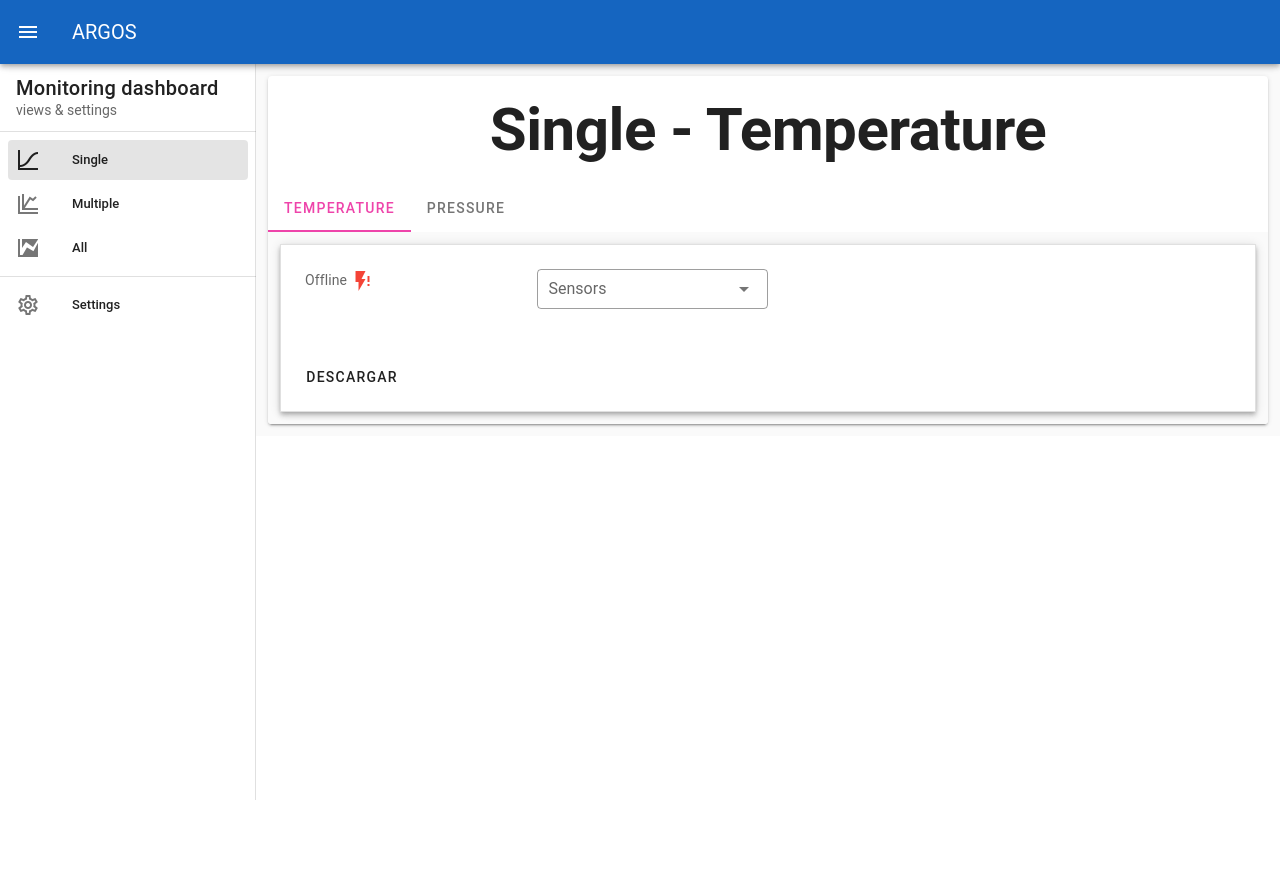
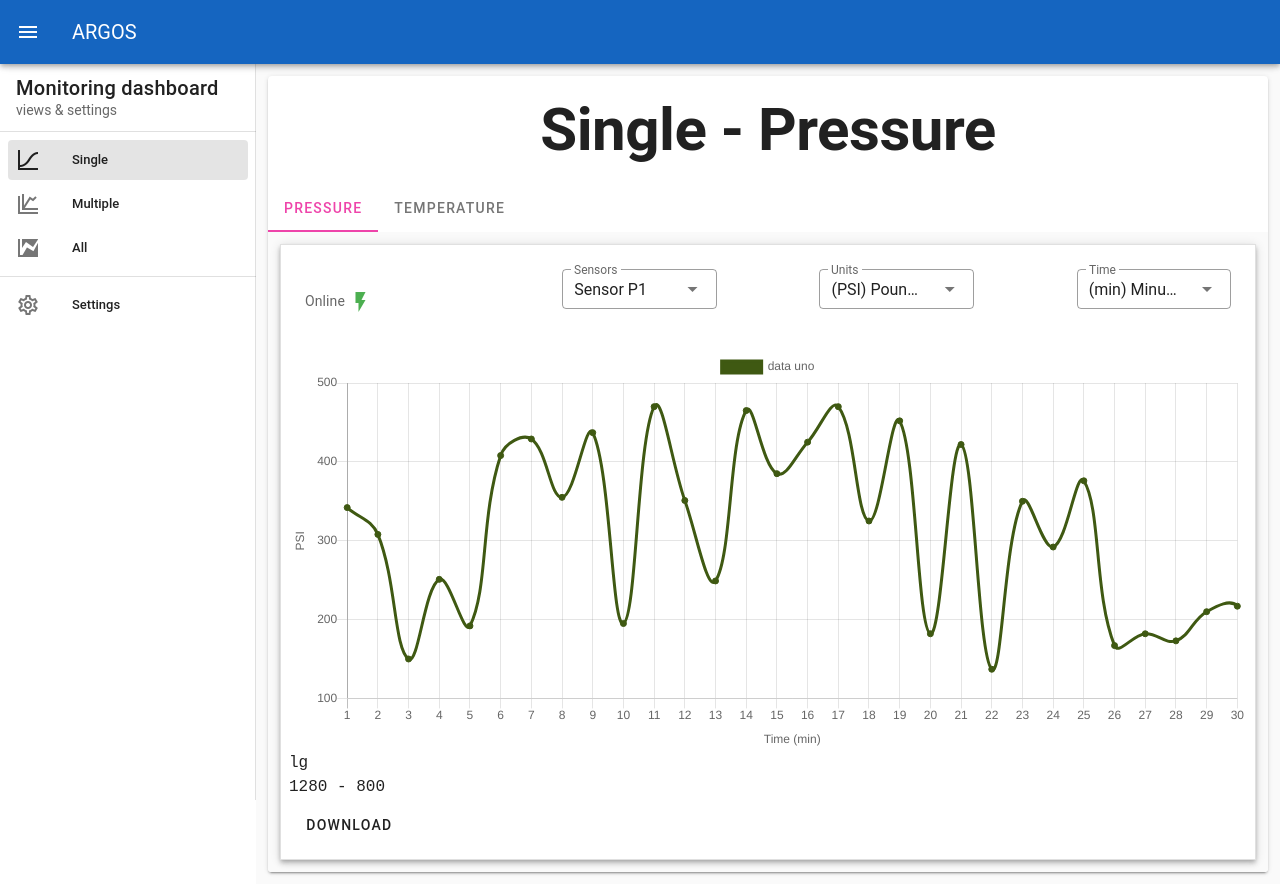
Before and after one commit to franciscocamposchimal/arido-chart, a Vue app: page /single in a window 1280 px wide. Before the commit the page ends 800 px from the top, so only its background shows below. Built offline with nearby package versions, Linux system fonts and the light colour scheme; a small style sheet from the web is missing.

Commit message:
feat(chartjs): view single charet

```diff
--- a/src/graphics/LineChart.js
+++ b/src/graphics/LineChart.js
@@ -1,14 +1,31 @@
 /* eslint-disable */
 import { Line, mixins } from 'vue-chartjs';
 const { reactiveProp } = mixins;
-
+let canvasWidth = 0;
+let canvasHeight = 0;
 export default {
 	extends: Line,
 	mixins: [ reactiveProp ],
-	props: [ 'options' ],
+	props: [ 'chartData', 'options' ],
+	watch: {
+		options: {
+			handler(newOption, oldOption) {
+				this.$data._chart.destroy();
+				this.renderChart(this.chartData, newOption);
+
+				if (this.$refs.canvas.width > 0) {
+					canvasWidth = this.$refs.canvas.width;
+				}
+				if (this.$refs.canvas.height > 0) {
+					canvasHeight = this.$refs.canvas.height;
+				}
+				this.$refs.canvas.style.cssText = `display: block; width: ${canvasWidth}px; height: ${canvasHeight}px;`;
+				// console.log(this.$refs.canvas.style.cssText);
+			},
+			deep: true
+		}
+	},
 	mounted() {
-		// this.chartData is created in the mixin.
-		// If you want to pass options please create a local options object
 		this.renderChart(this.chartData, this.options);
 	}
 };
--- a/src/views/Single.vue
+++ b/src/views/Single.vue
@@ -14,13 +14,16 @@
               <v-col cols="12">
                 <v-card class="pa-2" outlined tile elevation="4">
                   <v-card-text>
-                    <v-row no-gutters>
-                      <v-col cols="3">
-                        {{ itemToGraph.status.title }}
-                        <v-icon :color="itemToGraph.status.color">{{ itemToGraph.status.icon }}</v-icon>
+                    <v-row no-gutters justify="space-between" align="center">
+                      <v-col cols="2">
+                        {{ itemsToGraph[tab].status.title }}
+                        <v-icon
+                          :color="itemsToGraph[tab].status.color"
+                        >{{ itemsToGraph[tab].status.icon }}</v-icon>
                       </v-col>
-                      <v-col cols="3">
+                      <v-col cols="2">
                         <v-select
+                          v-model="itemsToGraph[tab]"
                           :items="item"
                           label="Sensors"
                           dense
@@ -31,10 +34,45 @@
                           @change="itemSelected"
                         ></v-select>
                       </v-col>
+                      <v-col cols="2">
+                        <v-select
+                          v-model="unitToGraph[tab]"
+                          :items="unitsToSelect[tab]"
+                          label="Units"
+                          dense
+                          outlined
+                          item-text="name"
+                          item-value="tag"
+                          return-object
+                          @change="unitSelected"
+                        ></v-select>
+                      </v-col>
+                      <v-col cols="2">
+                        <v-select
+                          v-model="unitsTimeToGraph[tab]"
+                          :items="unitsTimeToSelect"
+                          label="Time"
+                          dense
+                          outlined
+                          item-text="name"
+                          item-value="tag"
+                          return-object
+                          @change="timeSelected"
+                        ></v-select>
+                      </v-col>
                     </v-row>
                   </v-card-text>
+
+                  <line-chart
+                    :ref="`tabSelectted`"
+                    :chart-data="itemsToGraph[tab].data"
+                    :options="optionsChart"
+                  ></line-chart>
+
+                  <pre>{{ $vuetify.breakpoint.name }}</pre>
+                  <pre>{{ $vuetify.breakpoint.width }} - {{ $vuetify.breakpoint.height }}</pre>
                   <v-card-actions>
-                    <v-btn text>Descargar</v-btn>
+                    <v-btn text>Download</v-btn>
                   </v-card-actions>
                 </v-card>
               </v-col>
@@ -46,20 +84,138 @@
   </v-container>
 </template>
 <script>
+import LineChart from "@/graphics/LineChart.js";
+// :width="300" :height="300"
 export default {
   name: "Single",
+  components: {
+    LineChart
+  },
   data() {
     return {
-      tab: null,
-      items: ["Temperature", "Pressure"],
-      itemToGraph: {
-        status: {
-          title: "Offline",
-          icon: "mdi-flash-alert",
-          color: "red"
+      tab: 0,
+      unit: "",
+      time: "",
+      styleChart: {
+        width: "100%",
+        height: "100%"
+      },
+      items: ["Pressure", "Temperature"],
+      itemsToGraph: [
+        {
+          id: 0,
+          name: "",
+          status: {
+            title: "Online",
+            icon: "mdi-flash",
+            color: "green"
+          },
+          data: this.fillData(1, 5000000)
+        },
+        {
+          id: 0,
+          name: "",
+          status: {
+            title: "Online",
+            icon: "mdi-flash",
+            color: "green"
+          },
+          data: this.fillData(1, 1000000)
         }
-      },
+      ],
+      unitsTimeToGraph: [
+        {
+          tag: "min",
+          name: "(min) Minutes"
+        },
+        {
+          tag: "min",
+          name: "(min) Minutes"
+        }
+      ],
+      unitsTimeToSelect: [
+        {
+          tag: "min",
+          name: "(min) Minutes"
+        },
+        {
+          tag: "seg",
+          name: "(s) Seconds"
+        },
+        {
+          tag: "hr",
+          name: "(hr) Hours"
+        }
+      ],
+      unitToGraph: [
+        {
+          tag: "PSI",
+          name: "(PSI) Pounds per square inch"
+        },
+        {
+          tag: "ºC",
+          name: "(ºC) Celsius"
+        }
+      ],
+      unitsToSelect: [
+        [
+          {
+            tag: "PSI",
+            name: "(PSI) Pounds per square inch"
+          },
+          {
+            tag: "PA",
+            name: "(PA) Pascal"
+          },
+          {
+            tag: "MPa",
+            name: "(MPa) Megapascal"
+          }
+        ],
+        [
+          {
+            tag: "ºC",
+            name: "(ºC) Celsius"
+          },
+          {
+            tag: "ºF",
+            name: "(ºF) Fahrenheit"
+          }
+        ]
+      ],
       tabsSelect: [
+        [
+          {
+            id: 1,
+            name: "Sensor P1",
+            status: {
+              title: "Online",
+              icon: "mdi-flash",
+              color: "green"
+            },
+            data: this.fillData(1, 5000000)
+          },
+          {
+            id: 2,
+            name: "Sensor P2",
+            status: {
+              title: "Online",
+              icon: "mdi-flash",
+              color: "green"
+            },
+            data: this.fillData(1, 5000000)
+          },
+          {
+            id: 3,
+            name: "Sensor P3",
+            status: {
+              title: "Offline",
+              icon: "mdi-flash-alert",
+              color: "red"
+            },
+            data: this.fillData(1, 5000000)
+          }
+        ],
         [
           {
             id: 1,
@@ -68,7 +224,8 @@ export default {
               title: "Offline",
               icon: "mdi-flash-alert",
               color: "red"
-            }
+            },
+            data: this.fillData(1, 5000000)
           },
           {
             id: 2,
@@ -77,7 +234,8 @@ export default {
               title: "Online",
               icon: "mdi-flash",
               color: "green"
-            }
+            },
+            data: this.fillData(1, 5000000)
           },
           {
             id: 3,
@@ -86,56 +244,119 @@ export default {
               title: "Offline",
               icon: "mdi-flash-alert",
               color: "red"
-            }
-          }
-        ],
-        [
-          {
-            id: 1,
-            name: "Sensor P1",
-            status: {
-              title: "Offline",
-              icon: "mdi-flash-alert",
-              color: "red"
-            }
-          },
-          {
-            id: 2,
-            name: "Sensor P2",
-            status: {
-              title: "Online",
-              icon: "mdi-flash",
-              color: "green"
-            }
-          },
-          {
-            id: 3,
-            name: "Sensor P3",
-            status: {
-              title: "Offline",
-              icon: "mdi-flash-alert",
-              color: "red"
-            }
+            },
+            data: this.fillData(1, 5000000)
           }
         ]
       ]
     };
   },
+  computed: {
+    optionsChart() {
+      return {
+        responsive: true,
+        maintainAspectRatio: false,
+        scales: {
+          xAxes: [
+            {
+              display: true,
+              scaleLabel: {
+                display: true,
+                labelString: `Time (${this.time})`
+              },
+              ticks: {
+                min: 0,
+                max: 30,
+                stepSize: 1
+              }
+            }
+          ],
+          yAxes: [
+            {
+              display: true,
+              scaleLabel: {
+                display: true,
+                labelString: this.unit
+              },
+              ticks: {
+                min: 100,
+                max: 500,
+                stepSize: 100
+              }
+            }
+          ]
+        }
+      };
+    }
+  },
   methods: {
     itemSelected({ status }) {
       // console.log(status);
-      this.itemToGraph.status = { ...status };
+      this.itemsToGraph[this.tab].status = { ...status };
+    },
+    unitSelected(unit) {
+      this.unit = unit.tag;
+      // console.log(this.optionsChart);
+    },
+    timeSelected(time) {
+      this.time = time.tag;
+      // console.log(this.optionsChart);
+    },
+    fillData(hours, colorMax) {
+      const hexColor = this.getRandomHexColor(colorMax);
+      return {
+        labels: this.timeToLabel(hours),
+        datasets: [
+          {
+            label: "data uno",
+            backgroundColor: hexColor,
+            borderColor: hexColor,
+            fill: false,
+            data: this.getRandomInt(hours, 100, 500)
+          }
+        ]
+      };
+    },
+    getRandomInt(hours, min, max) {
+      const toMinutes = Math.floor(hours * 60);
+      const timeList = Array.from(Array(toMinutes), () =>
+        Math.floor(Math.random() * (max - min) + min)
+      );
+      // console.log(timeList);
+      return timeList;
+    },
+    timeToLabel(hours) {
+      const toMinutes = Math.floor(hours * 60);
+      // const toSeconds = Math.floor(hours * 60 * 60);
+      const minutesList = Array.from(Array(toMinutes), (x, index) => index + 1);
+      // console.log(minutesList);
+      return minutesList;
+    },
+    getRandomHexColor(colorMax) {
+      // 1000000
+      let n = (Math.random() * 0xfffff * colorMax).toString(16);
+      return `#${n.slice(0, 6)}`;
     }
   },
   watch: {
-    tab() {
-      // console.log(tabSelect);
-      this.itemToGraph.status = {
-        title: "Offline",
-        icon: "mdi-flash-alert",
-        color: "red"
-      };
+    tab(tabSelect) {
+      console.log("tabSelect");
+      // const forTab = this.tabsSelect[tabSelect];
+      // this.itemsToGraph[tabSelect] = forTab[tabSelect];
+      this.unit = this.unitToGraph[tabSelect].tag;
+      this.time = this.unitsTimeToGraph[tabSelect].tag;
+      // console.log("tabSelect ", this.itemsToGraph);
+      // console.log();
     }
+  },
+  beforeMount() {
+    const forTabOne = this.tabsSelect[0];
+    const forTabTwo = this.tabsSelect[1];
+    this.itemsToGraph[0] = forTabOne[0];
+    this.itemsToGraph[1] = forTabTwo[0];
+    this.unit = this.unitToGraph[this.tab].tag;
+    this.time = this.unitsTimeToGraph[this.tab].tag;
+    // console.log('beforeMount', this.itemsToGraph);
   }
 };
 </script>
```
